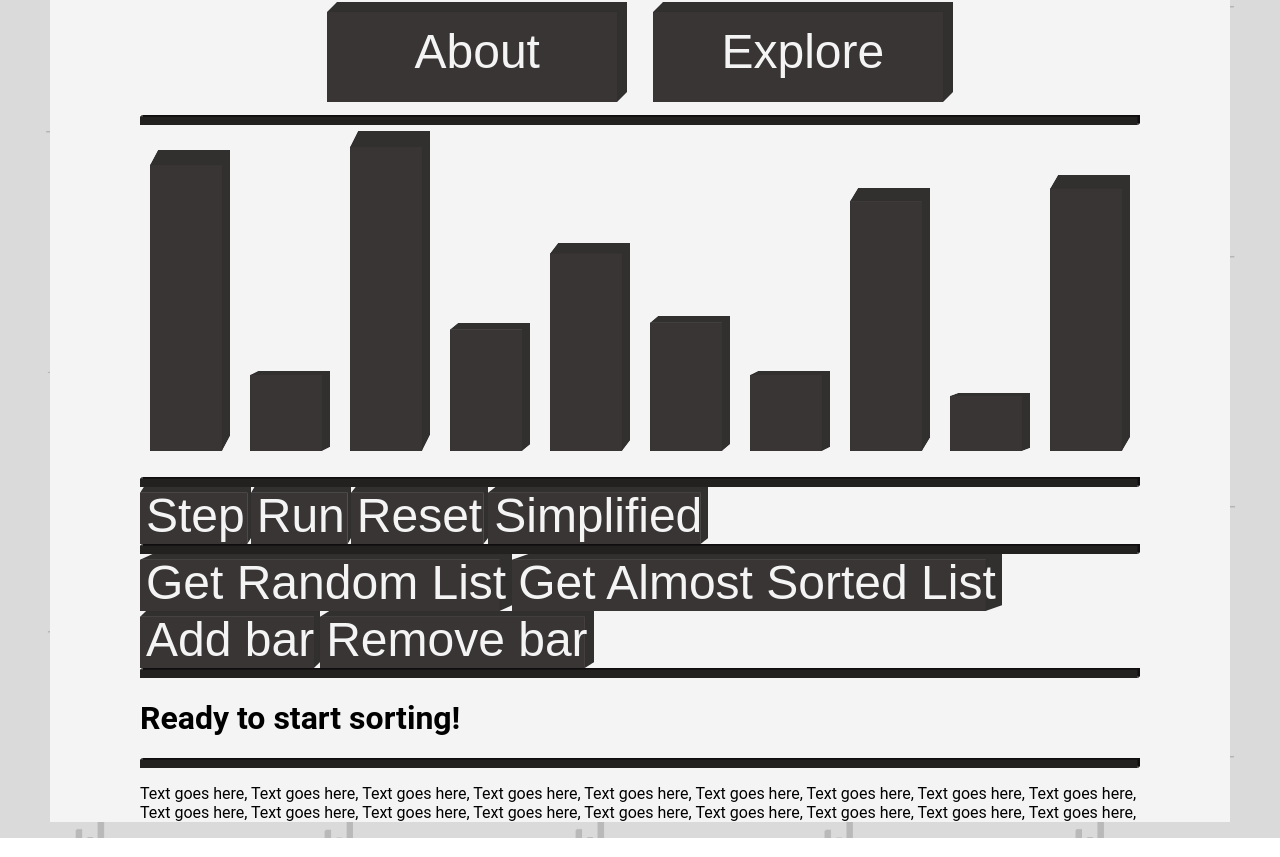
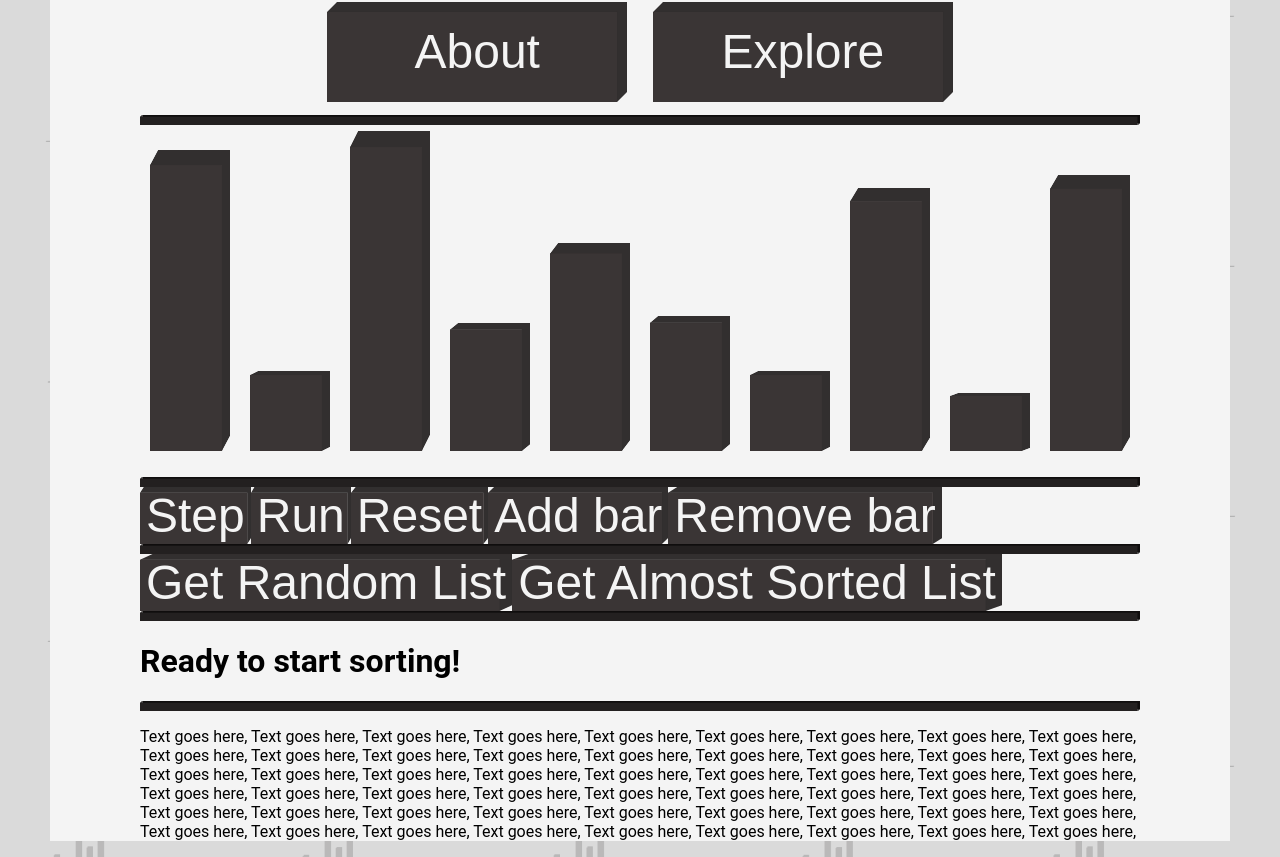
Before and after one commit to OtavioPiza/algorithm-visualizer, a React (Create React App) app: page / in a window 1280 px wide. Shown: the part 761-1618 px from the top of the page. Built offline with nearby package versions, Linux system fonts and the light colour scheme.

Commit message:
Autorun features wip!

```diff
--- a/src/components/ArraySorter.js
+++ b/src/components/ArraySorter.js
@@ -31,9 +31,10 @@ const ArraySorter = (props) => {
     /* Holds wheter the user wants the simplified version of the array */
     const [simplified, setSimplified] = useState(false)
 
-    /**
-     * User interactivity
-     */
+    /* Holds wheter the algorithm should be running automatically */
+    const [running, setRunning] = useState(false)
+
+    // == User Interactivity ======================================================================================== //
 
     /**
      * Enables one to interact with the array by switching the position of two currentArray,
@@ -92,9 +93,7 @@ const ArraySorter = (props) => {
         }
     }
 
-    /**
-     * Control Panel
-     */
+    // == Control Panel ============================================================================================= //
 
     /**
      * Sets a new default bar
@@ -146,19 +145,24 @@ const ArraySorter = (props) => {
     }
 
     /**
-     * WIP
-     */
-    const handleRun = () => {
-        do {
-            setTimeout(handleStep(), 10000)
-        } while (!status.sorted)
-    }
-
-    /**
-     *
+     * Changes the array stlying to a simplified or normla version
      */
     const handleSimplified = () => {
         setSimplified(!simplified)
+    }
+
+    // == Auto-run feature ========================================================================================== //
+
+    console.log(running);
+
+    if (running) {
+        const id = setInterval(() => {
+            if (status.sorted) clearInterval(id)
+            handleStep()
+            console.log(status);
+
+        }, 1000)
+        setRunning(false)
     }
 
     return (
@@ -176,9 +180,10 @@ const ArraySorter = (props) => {
             <div>
 
                 <Button text='Step' eventHandler={() => handleStep()} />
-                <Button text='Run' eventHandler={() => console.log("This feature was not yet implemented")} />
+                <Button text='Run' eventHandler={() => setRunning(!running)} />
                 <Button text='Reset' eventHandler={() => handleReset()} />
-                <Button text={simplified ? "Normal" : "Simplified"} eventHandler={() => handleSimplified()} />
+                <Button text="Add bar" eventHandler={() => handleAdd(true)} />
+                <Button text="Remove bar" eventHandler={() => handleAdd(false)} />
 
             </div>
 
@@ -189,8 +194,7 @@ const ArraySorter = (props) => {
                     eventHandler={() => handleNewBarArray(arrayManager.getRandomList(arraySize))} />
                 <Button text="Get Almost Sorted List"
                     eventHandler={() => handleNewBarArray(arrayManager.getAlmostSortedList(arraySize))} />
-                <Button text="Add bar" eventHandler={() => handleAdd(true)} />
-                <Button text="Remove bar" eventHandler={() => handleAdd(false)} />
+
 
             </div>
 
@@ -207,6 +211,12 @@ const ArraySorter = (props) => {
                     Text goes here, Text goes here, Text goes here, Text goes here, Text goes here, Text goes here,
                     Text goes here, Text goes here, Text goes here, Text goes here, Text goes here, Text goes here,
                     Text goes here, Text goes here, Text goes here, Text goes here, Text goes here, Text goes here,
+                    Text goes here, Text goes here, Text goes here, Text goes here, Text goes here, Text goes here,
+                    Text goes here, Text goes here, Text goes here, Text goes here, Text goes here, Text goes here,
+                    Text goes here, Text goes here, Text goes here, Text goes here, Text goes here, Text goes here,
+                    Text goes here, Text goes here, Text goes here, Text goes here, Text goes here, Text goes here,
+                    Text goes here, Text goes here, Text goes here, Text goes here, Text goes here, Text goes here,
+                    Text goes here, Text goes here, Text goes here, Text goes here, Text goes here, Text goes here,
                 </p>
             </div>
         </div>
```
